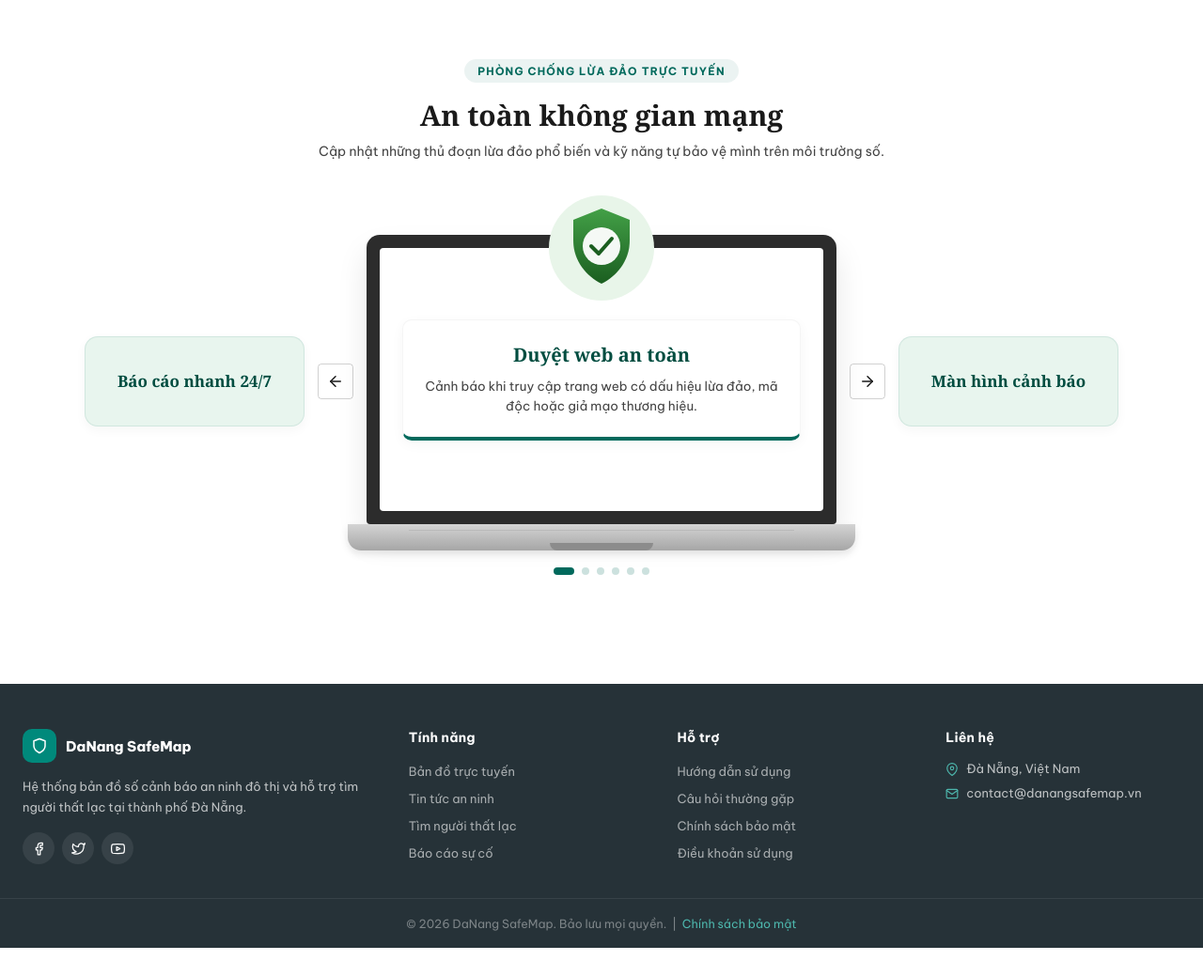
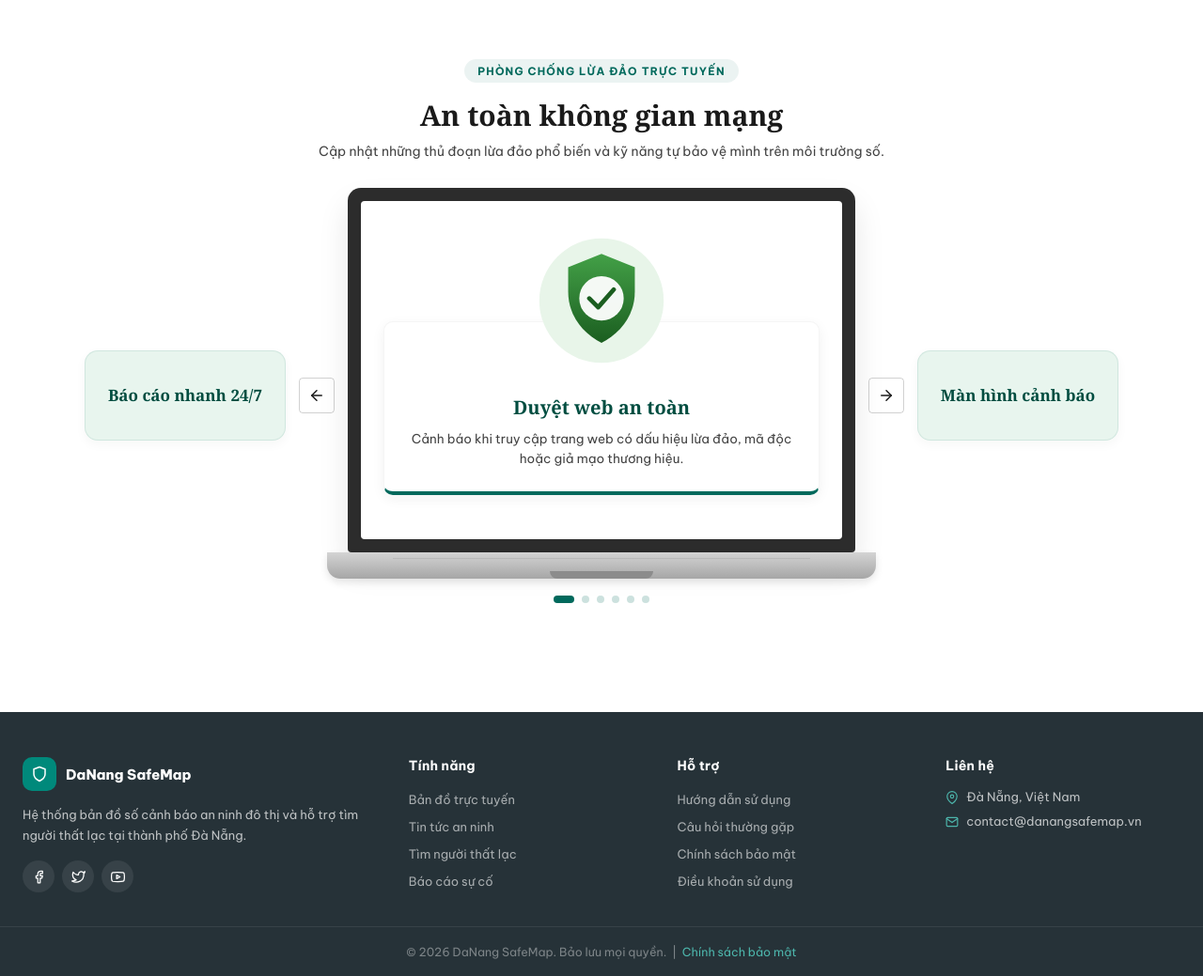
Before and after one commit to Misa360/Pbl3, an ASP.NET Core app: template Views/Article/Index.cshtml in a window 1280 px wide. Shown: the part 180-1219 px from the top of the page at 94% size. Before the commit the page ends 1189 px from the top, so only its background shows below. Run offline with ASP.NET Core 8, Linux system fonts and the light colour scheme; the template is opened without the code that fills it, so the values that code supplies are empty; some libraries are stand-ins or nearby versions.

Commit message:
Aware: move logo INSIDE laptop screen (overlapping panel from top)
- Icon no longer juts above laptop — now fully inside the screen, overlapping the top of the panel by ~56px so half sits on white screen above the panel and half overlaps the panel header
- Screen min-height bumped 280→360px to fit icon + panel
- Icon size 132→156px
- Device width 500→540px
- Panel top padding 24→78px to clear the overlapping icon
- Removed icon's absolute positioning (now flow-laid)

Co-Authored-By: Ngọc Ánh <ngocanhb516@gmail.com>

```diff
--- a/wwwroot/css/article-news.css
+++ b/wwwroot/css/article-news.css
@@ -847,10 +847,9 @@
 
 /* ── Laptop mockup ── */
 .bdn-aware__device {
-    width: 500px;
+    width: 540px;
     max-width: 100%;
     position: relative;
-    padding-top: 50px; /* chừa chỗ cho icon to nhô lên */
 }
 .bdn-aware__bezel {
     background: #2c2c2c;
@@ -862,10 +861,10 @@
 .bdn-aware__screen {
     background: #ffffff;
     border-radius: 4px;
-    min-height: 280px;
+    min-height: 360px;
     position: relative;
-    padding: 60px 24px 20px;
-    overflow: visible;
+    padding: 28px 24px 20px;
+    overflow: hidden;
 }
 /* Chân đế laptop — to hơn, dạng tablet/keyboard */
 .bdn-aware__base {
@@ -895,32 +894,31 @@
     background: rgba(0,0,0,0.08);
 }
 
-/* Icon nhô lưng chừng nửa trong nửa ngoài screen, chỉ active mới hiện */
+/* Icon nằm hoàn toàn TRONG màn hình laptop, phần trên — chỉ active mới hiện */
 .bdn-aware__icon {
-    position: absolute;
-    top: -66px; left: 50%; transform: translateX(-50%);
-    width: 132px; height: 132px;
+    position: relative;
+    margin: 0 auto -56px; /* overlap xuống panel ~56px */
+    width: 156px; height: 156px;
     display: flex; align-items: center; justify-content: center;
     transition: opacity 0.3s ease, transform 0.3s ease;
     opacity: 0;
     background: transparent;
+    z-index: 2;
 }
-.bdn-aware__icon.is-active {
-    opacity: 1;
-    transform: translateX(-50%) translateY(0);
-}
-.bdn-aware__icon svg { width: 132px; height: 132px; display: block; }
+.bdn-aware__icon.is-active { opacity: 1; }
+.bdn-aware__icon svg { width: 156px; height: 156px; display: block; }
 
-/* Panel nội dung trong screen */
+/* Panel nội dung trong screen — thụt lên để icon overlap nửa trên */
 .bdn-aware__panel {
     background: #ffffff;
     border-radius: 10px;
-    padding: 24px 22px 22px;
+    padding: 78px 24px 24px; /* top padding lớn để chừa nửa icon overlap */
     text-align: center;
-    box-shadow: 0 4px 14px rgba(0,40,30,0.04);
+    box-shadow: 0 4px 14px rgba(0,40,30,0.06);
     border: 1px solid rgba(0,0,0,0.04);
     border-bottom: 4px solid var(--bdn-green);
-    margin-top: 16px;
+    position: relative;
+    z-index: 1;
 }
 .bdn-aware__panel-title {
     font-family: var(--bdn-serif); font-size: 20px; font-weight: 700;
@@ -967,9 +965,9 @@
 }
 @media (max-width: 480px) {
     .bdn-aware { padding: 24px 12px 28px; }
-    .bdn-aware__device { padding-top: 22px; }
-    .bdn-aware__icon { width: 72px; height: 72px; top: -38px; }
-    .bdn-aware__icon svg { width: 32px; height: 32px; }
+    .bdn-aware__icon { width: 110px; height: 110px; margin: 0 auto -40px; }
+    .bdn-aware__icon svg { width: 110px; height: 110px; }
+    .bdn-aware__panel { padding: 56px 18px 20px; }
     .bdn-aware__title { font-size: 22px; }
 }
 
```
